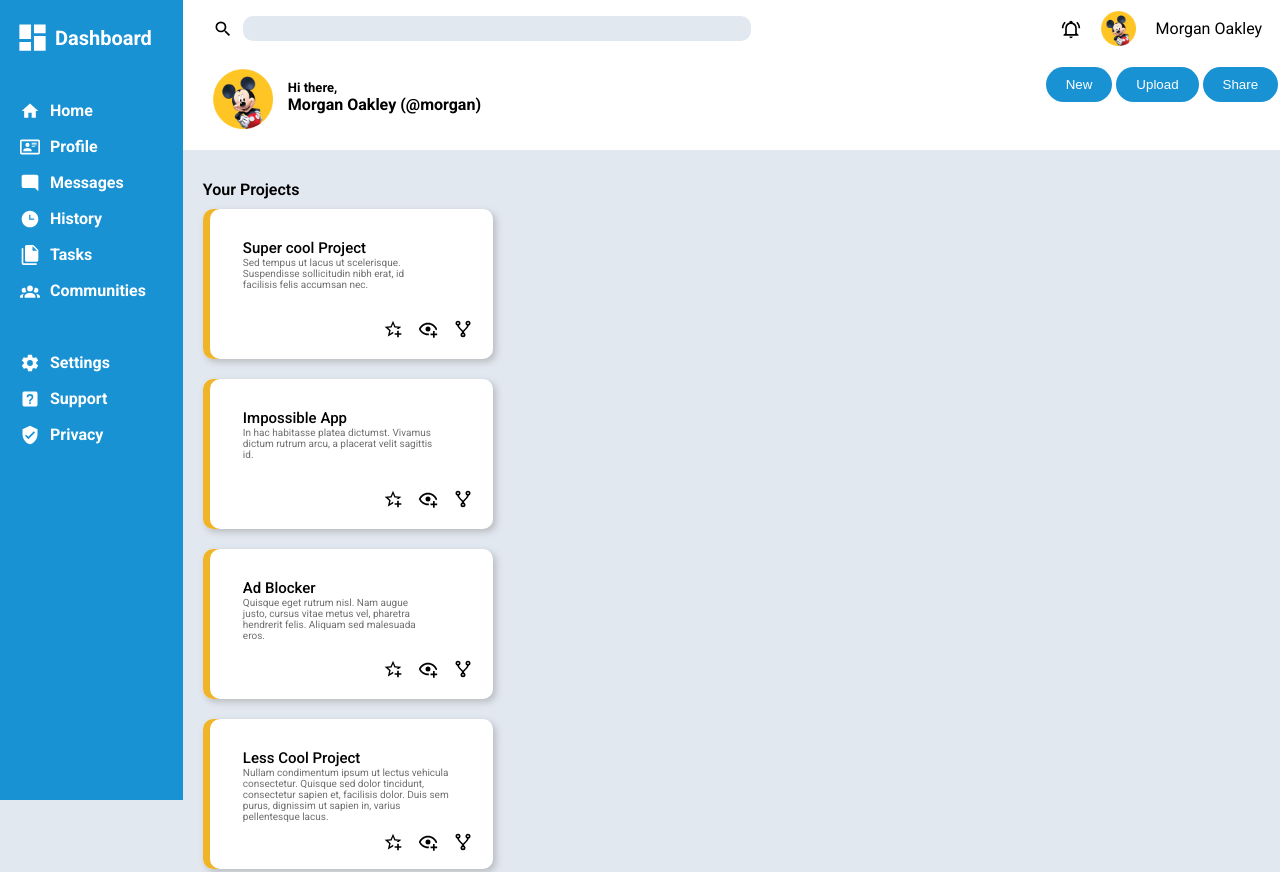
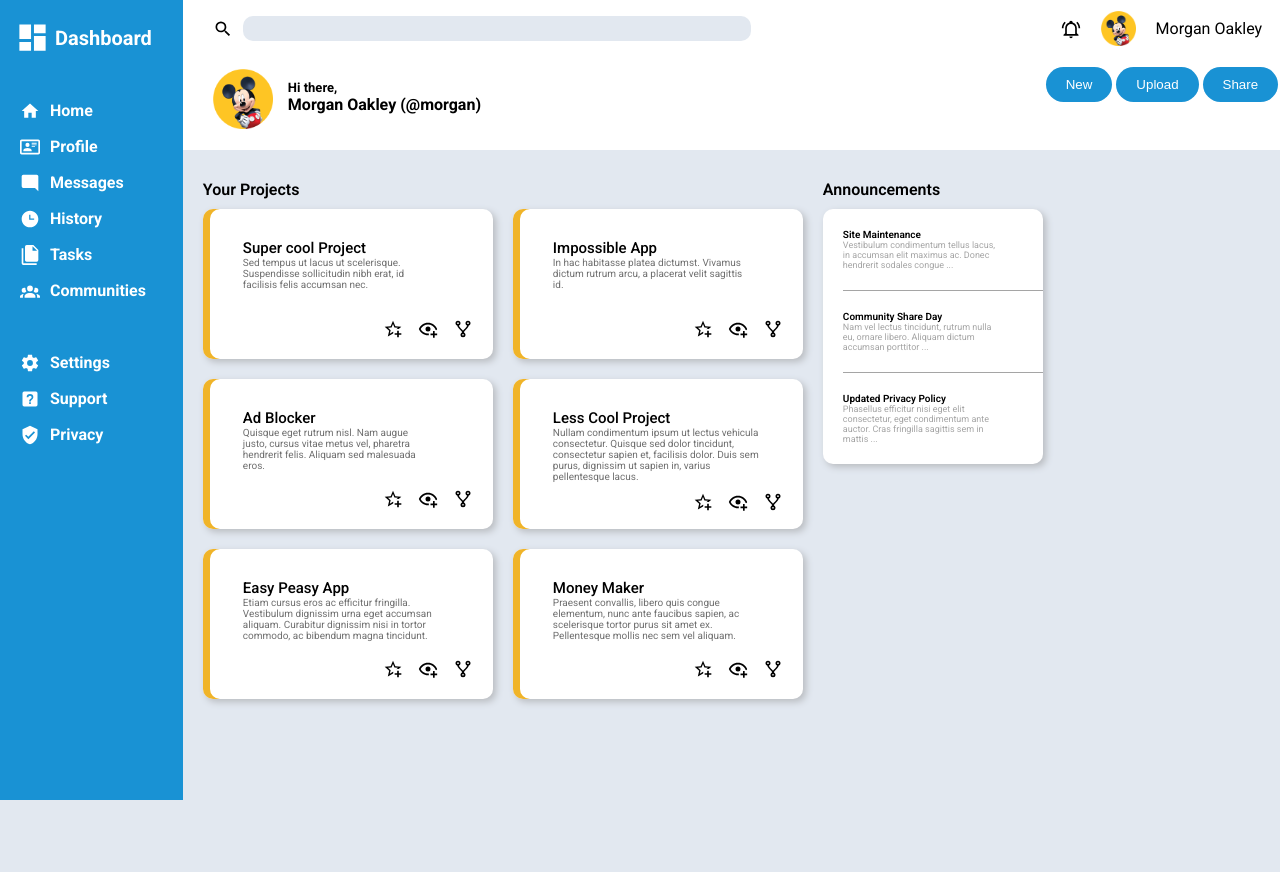
Before and after one commit to Bhaveshk46/admin-dashboard, a plain HTML site: page index.html in a window 1280 px wide. Shown: the top 872 px of the page. After the commit the page ends 800 px from the top, so only its background shows below. Drawn offline with Linux system fonts and the light colour scheme.

Commit message:
Complete announcement card

```diff
--- a/index.html
+++ b/index.html
@@ -264,8 +264,30 @@
                 </div>
 
             </div>
-            <div class="AnnouncementAndTrending">
+            <div class="announcementAndTrending">
+                <div class="announcementHeading">Announcements</div>
+                <div class="announcements">
+                    <div class="a1">
+                        <p class="aHeading">Site Maintenance</p>
+                        <p class="aContent">Vestibulum condimentum tellus lacus, <br>
+                            in accumsan elit maximus ac. Donec <br>
+                            hendrerit sodales congue ...</p>
+                    </div>
+                    <div class="a2">
+                        <p class="aHeading">Community Share Day</p>
 
+                        <p class="aContent">Nam vel lectus tincidunt, rutrum nulla <br>
+                            eu, ornare libero. Aliquam dictum <br>
+                            accumsan porttitor ...</p>
+                    </div>
+                    <div class="a3">
+                        <p class="aHeading">Updated Privacy Policy</p>
+                        <p class="aContent">Phasellus efficitur nisi eget elit <br>
+                            consectetur, eget condimentum ante <br>
+                            auctor. Cras fringilla sagittis sem in <br>
+                            mattis ...</p>
+                    </div>
+                </div>
             </div>
         </div>
     </div>
--- a/style.css
+++ b/style.css
@@ -183,7 +183,7 @@ body{
 
 .cards{
     display: grid;
-    grid-template-columns: repeat(auto-fit,minmax(270px,1fr));
+    grid-template-columns: 1fr 1fr;
     gap: 20px;
     padding-left: 20px;
 }
@@ -198,4 +198,40 @@ body{
 .content{
     display: grid;
     grid-template-columns: 1fr 1fr;
+    gap: 20px;
 }
+
+.announcements{
+    background-color: white;
+    border-radius: 10px;
+    width: 200px;
+    padding-top: 20px;
+    padding-left: 20px;
+    display: flex;
+    flex-direction: column;
+    gap: 20px;
+    box-shadow: 3px 3px 7px 0.1px #b9bcc0;
+}
+
+.aHeading{
+    font-weight: 600;
+    margin: 0;
+    font-size: x-small;
+}
+
+.aContent{
+    color:#A5A5A5;
+    font-size: xx-small;
+    margin: 0;
+    padding-bottom: 20px;
+}
+
+.a1,.a2{
+    border-bottom: 1px solid #A5A5A5;
+}
+
+.announcementHeading{
+    padding-top: 30px;
+    padding-bottom: 10px;
+    font-weight: 600;
+}
```
